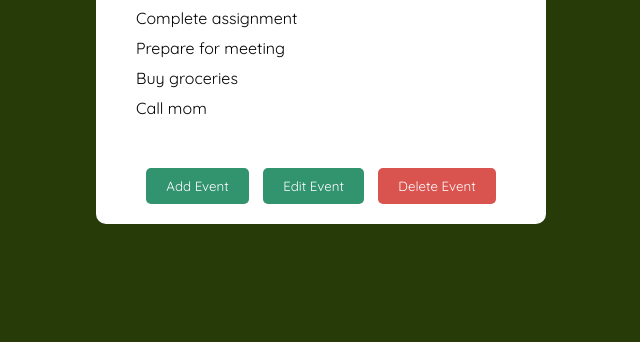
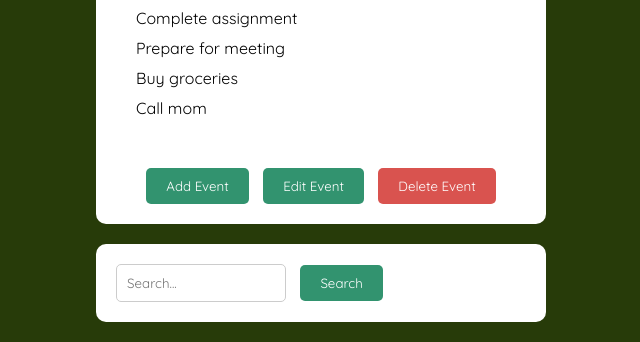
Before and after one commit to software-students-spring2024/2-web-app-exercise-se-2pm2, a website: page calendar.html in a window 1280 px wide. Shown: the part 561-903 px from the top of the page, without its empty margins (319-959 px from the left). Before the commit the page ends 805 px from the top, so only its background shows below. Drawn offline with nearby package versions, Linux system fonts and the light colour scheme.

Commit message:
Added search area

```diff
--- a/calendar.html
+++ b/calendar.html
@@ -84,6 +84,11 @@
         </div>
     </div>
 
+    <div class="wrapper">
+        <input type="text" placeholder="Search...">
+        <button class="search-button">Search</button>
+    </div>
+
 
 </body>
 </html>
--- a/calendar_style.css
+++ b/calendar_style.css
@@ -179,3 +179,24 @@ header .icons span:hover {
 .delete-event-button:hover {
     background-color: #C9302C; /* Darker shade of red on hover */
 }
+
+.wrapper input[type="text"] {
+    padding: 10px;
+    border: 1px solid #ccc;
+    border-radius: 5px;
+}
+
+.wrapper .search-button {
+    padding: 10px 20px;
+    margin-left: 10px;
+    background-color: #32936F;
+    color: #fff;
+    border: none;
+    border-radius: 5px;
+    cursor: pointer;
+    transition: background-color 0.3s ease;
+}
+
+.wrapper .search-button:hover {
+    background-color: #276C56;
+}
```
